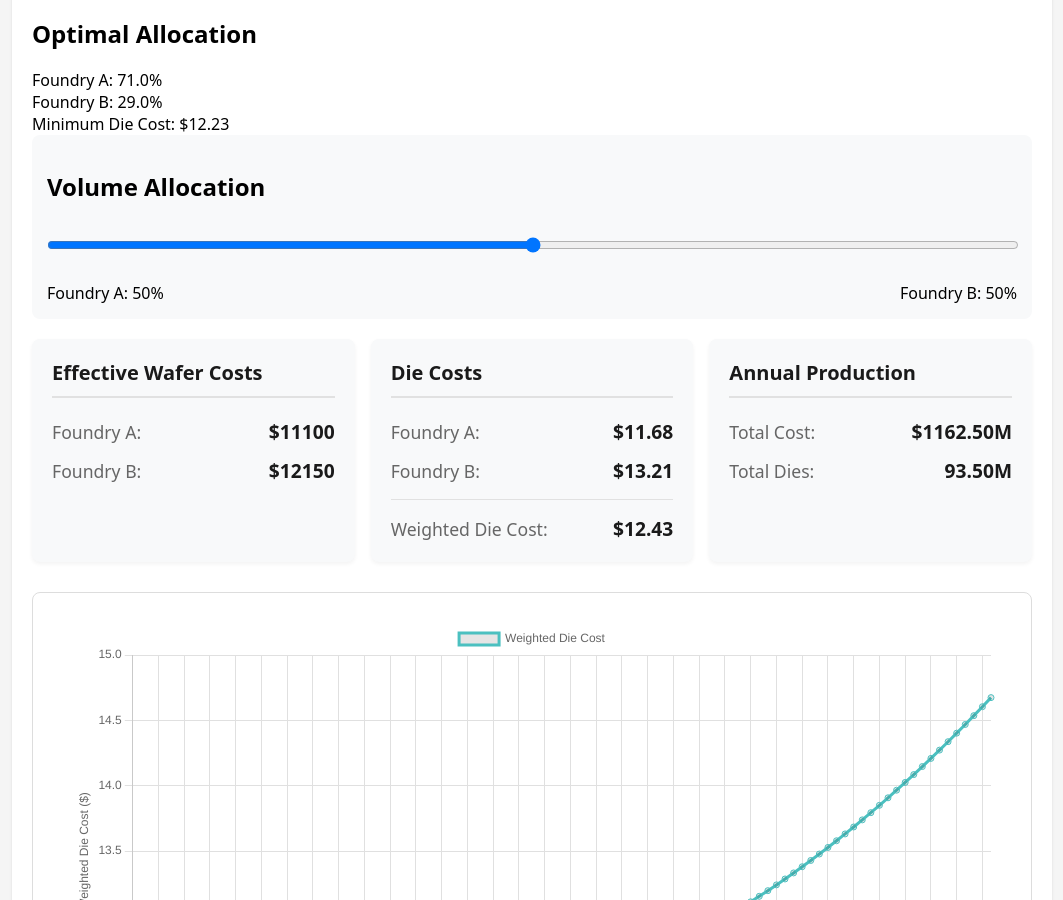
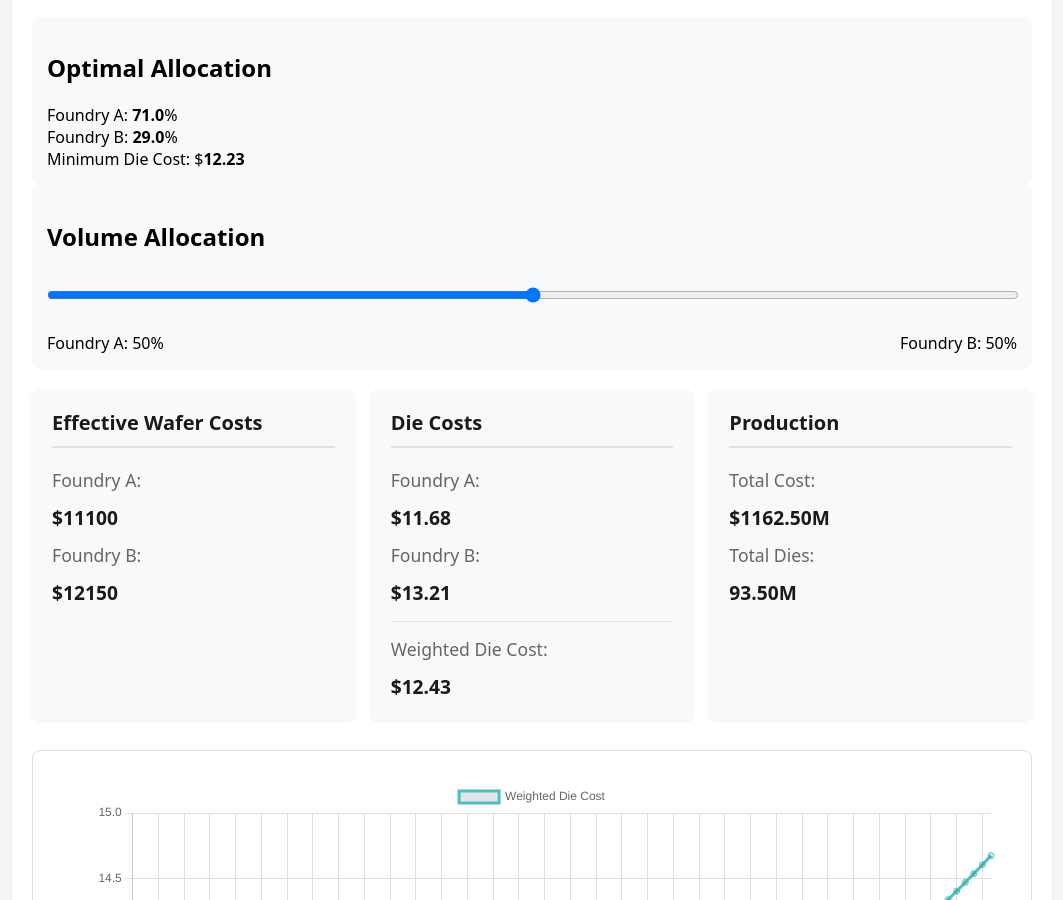
Before and after one commit to SiliconAnalysts/fabless_foundry_fabless_dominant_fabless_allocation, a plain HTML site: page index.html in a window 1280 px wide. Shown: the part 755-1655 px from the top of the page, without its empty margins (108-1171 px from the left). Drawn offline with nearby package versions, Linux system fonts and the light colour scheme.

Commit message:
Update index.html

```diff
--- a/index.html
+++ b/index.html
@@ -157,11 +157,11 @@
             </div>
         </div>
 
-        <div class="optimal-allocation">
+        <div class="input-section">
             <h2>Optimal Allocation</h2>
-            <div>Foundry A: <span id="optimalAllocA">--</span>%</div>
-            <div>Foundry B: <span id="optimalAllocB">--</span>%</div>
-            <div>Minimum Die Cost: $<span id="minDieCost">--</span></div>
+            <div>Foundry A: <b><span id="optimalAllocA">--</span></b>%</div>
+            <div>Foundry B: <b><span id="optimalAllocB">--</span></b>%</div>
+            <div>Minimum Die Cost: $<b><span id="minDieCost">--</span></b></div>
         </div>
 
         <div class="input-section">
@@ -178,10 +178,14 @@
                 <h2>Effective Wafer Costs</h2>
                 <div class="result-value">
                     <span class="result-label">Foundry A:</span>
+                </div>
+                <div class="result-value">
                     <span class="result-number">$<span id="effectiveCostA">0</span></span>
                 </div>
                 <div class="result-value">
                     <span class="result-label">Foundry B:</span>
+                </div>
+                <div class="result-value">
                     <span class="result-number">$<span id="effectiveCostB">0</span></span>
                 </div>
             </div>
@@ -190,26 +194,36 @@
                 <h2>Die Costs</h2>
                 <div class="result-value">
                     <span class="result-label">Foundry A:</span>
+                </div>
+                <div class="result-value">
                     <span class="result-number">$<span id="dieCostA">0</span></span>
                 </div>
                 <div class="result-value">
                     <span class="result-label">Foundry B:</span>
+                </div>
+                <div class="result-value">
                     <span class="result-number">$<span id="dieCostB">0</span></span>
                 </div>
                 <div class="result-value total-value">
                     <span class="result-label">Weighted Die Cost:</span>
+                </div>
+                <div class="result-value">
                     <span class="result-number">$<span id="weightedDieCost">0</span></span>
                 </div>
             </div>
 
             <div class="result-card">
-                <h2>Annual Production</h2>
+                <h2>Production</h2>
                 <div class="result-value">
                     <span class="result-label">Total Cost:</span>
+                </div>
+                <div class="result-value">
                     <span class="result-number">$<span id="totalCost">0</span>M</span>
                 </div>
                 <div class="result-value">
                     <span class="result-label">Total Dies:</span>
+                </div>
+                <div class="result-value">
                     <span class="result-number"><span id="totalDies">0</span>M</span>
                 </div>
             </div>
```
